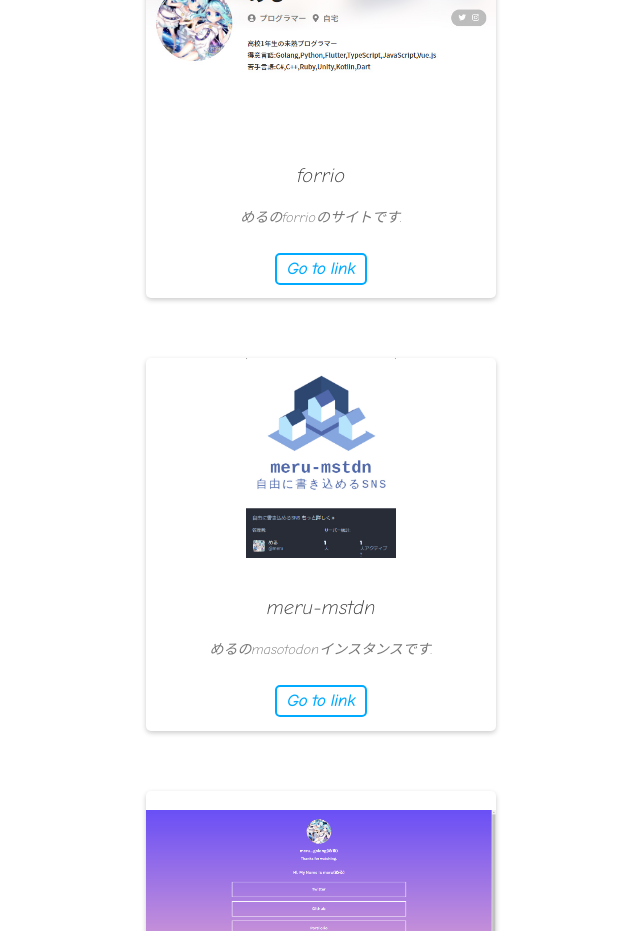
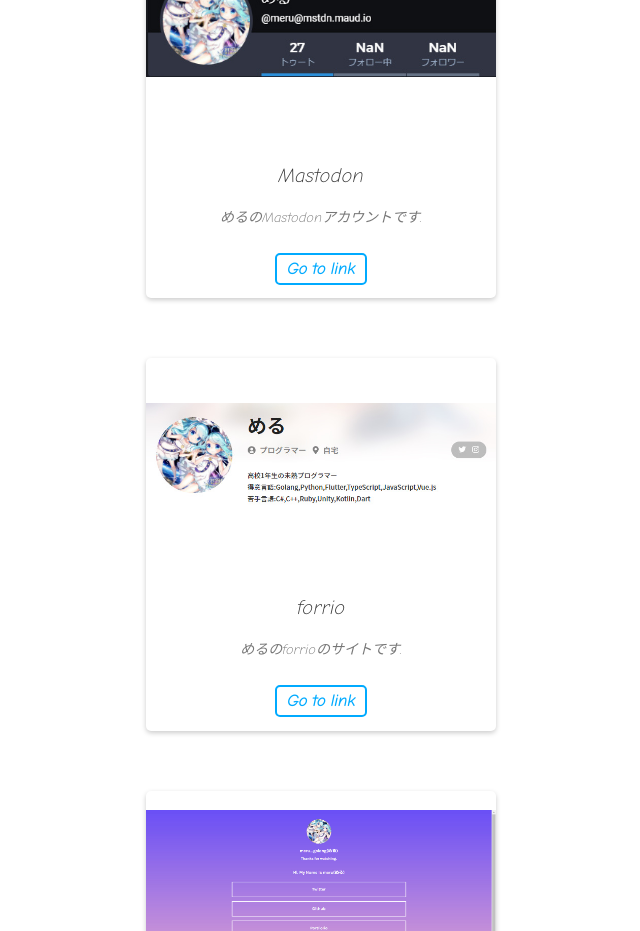
Before and after one commit to meru-golang/meru-mysite, a Vue app: page / in a window 1280 px wide. Shown: the part 3900-4831 px from the top of the page, without its empty margins (319-959 px from the left). Built offline with nearby package versions, Linux system fonts and the light colour scheme; the HTML template or start-up script is replaced by a standard one; what vue-smoothscroll, vue-typer would draw is missing.

Commit message:
Update Links.vue

```diff
--- a/src/components/Links.vue
+++ b/src/components/Links.vue
@@ -23,6 +23,16 @@
             </div>
           </li>
 
+	  <li class="card">
+            <img class="card-img" src="../assets/links/mstdn.jpg" alt="">
+            <div class="card-content">
+              <h1 class="card-title jp">Mastodon</h1>
+              <p class="card-text">めるのMastodonアカウントです.</p>
+              <br>
+              <a href="https://mstdn.maud.io/@meru" class="card-link">Go to link</a>
+            </div>
+          </li>
+
           <li class="card">
             <img class="card-img" src="../assets/links/forrio.jpg" alt="">
             <div class="card-content">
@@ -30,16 +40,6 @@
               <p class="card-text">めるのforrioのサイトです.</p>
               <br>
               <a href="https://www.foriio.com/meru-golang" class="card-link">Go to link</a>
-            </div>
-          </li>
-
-          <li class="card">
-            <img class="card-img" src="../assets/links/meru-mstdn.jpg" alt="">
-            <div class="card-content">
-              <h1 class="card-title jp">meru-mstdn</h1>
-              <p class="card-text">めるのmasotodonインスタンスです.</p>
-              <br>
-              <a href="https://meru.work/" class="card-link">Go to link</a>
             </div>
           </li>
 
```
